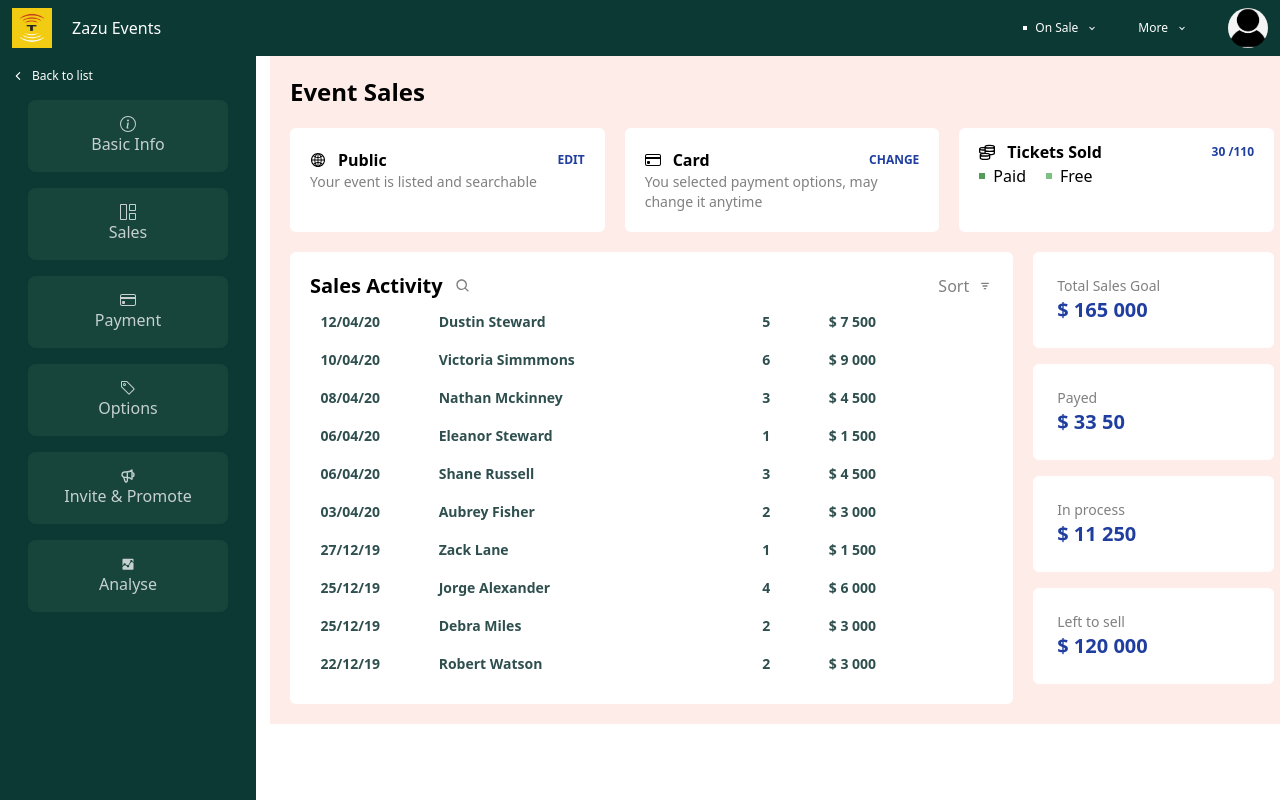
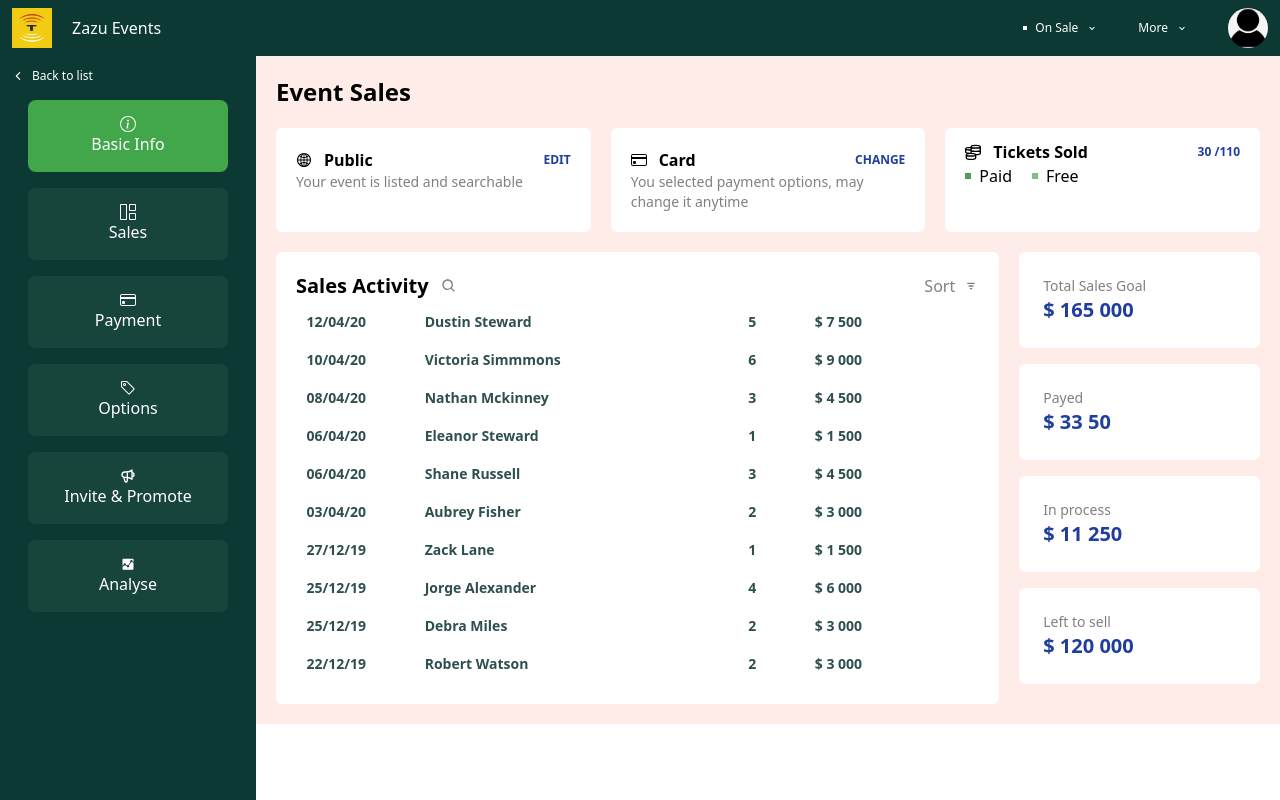
Before and after one commit to ChidebeLawrence/eventTracker, a React (Vite) app: page /sales in a window 1280 px wide. Built offline with nearby package versions, Linux system fonts and the light colour scheme.

Commit message:
added missing data type

```diff
--- a/package.json
+++ b/package.json
@@ -17,6 +17,7 @@
   "dependencies": {
     "@emotion/react": "^11.10.5",
     "@emotion/styled": "^11.10.5",
+    "@mui/icons-material": "^5.11.0",
     "@mui/material": "^5.11.3",
     "@reduxjs/toolkit": "^1.9.1",
     "eslint-import-resolver-typescript": "^3.5.2",
--- a/src/App.tsx
+++ b/src/App.tsx
@@ -4,9 +4,10 @@ import Section from '@/Components/Section'
 
 function App() {
   return (
-    <div className="text-white  w-full">
+    <div className="text-white w-full">
       <Header />
-      <div className="flex h-full w-full">
+
+      <div className="flex h-full w-full ">
         <LeftSideNav />
         <Section />
       </div>
--- a/src/Components/Header.tsx
+++ b/src/Components/Header.tsx
@@ -4,31 +4,34 @@ import profile_img from '@/assets/images/profile_img.png'
 import { BiChevronDown, BiChevronUp } from 'react-icons/bi'
 
 const Header: React.FC = () => {
-  const [sale, setSale] = useState(false)
-  const [more, setMore] = useState(false)
+  const [more, setMore] = useState<boolean>(false)
+  const [sale, setSale] = useState<boolean>(false)
 
-  const toggleSale = () => {
+  const toggleSale: () => void = () => {
     setSale(!sale)
   }
 
-  const toggleMore = () => {
+  const toggleMore: () => void = () => {
     setMore(!more)
   }
 
   return (
-    <div className="bg-seagreen px-3 py-2 border-none flex justify-between sticky top-0 z-10">
+    <div className="bg-seagreen px-3 py-2 border-none flex justify-between fixed top-0 left-0 right-0 w-full z-10">
       <div className="flex justify-between items-center gap-5">
         <img src={logo} alt="logo" className="h-10 w-10 object-cover" />
         <h1>Zazu Events</h1>
       </div>
+
       <div className="flex justify-between items-center gap-10">
         <div className="flex items-center gap-2 text-xs cursor-pointer hover:underline" onClick={toggleSale}>
           <div className="w-1 h-1 border-2"></div>
           On Sale {sale ? <BiChevronUp /> : <BiChevronDown />}
         </div>
+
         <div className="flex items-center gap-2 text-xs cursor-pointer hover:underline" onClick={toggleMore}>
           More {more ? <BiChevronUp /> : <BiChevronDown />}
         </div>
+
         <img src={profile_img} alt="profile_img" className="h-10 w-10 rounded-full object-cover cursor-pointer" />
       </div>
     </div>
--- a/src/Components/LeftNavTab.tsx
+++ b/src/Components/LeftNavTab.tsx
@@ -1,13 +1,16 @@
 interface LeftNavTabProps {
   name: string
   icon: React.ReactElement
+  active: boolean
 }
 
-const LeftNavTab: React.FC<LeftNavTabProps> = ({ icon, name }) => {
+const LeftNavTab: React.FC<LeftNavTabProps> = ({ icon, name, active }) => {
   return (
     <>
-      <div className="m-4 bg-lightGreen h-18 rounded-lg hover:bg-lightLemon cursor-pointer ">
-        <div className="flex items-center flex-col justify-center py-4 text-c6d1cf ">
+      <div
+        className={`m-4 h-18 rounded-lg cursor-pointer ${active ? 'bg-[#42a74a]' : 'bg-lightGreen hover:bg-[#42a74a]'}`}
+      >
+        <div className="flex items-center flex-col justify-center py-4">
           {icon}
           {name}
         </div>
--- a/src/Components/LeftSideNav.tsx
+++ b/src/Components/LeftSideNav.tsx
@@ -4,31 +4,48 @@ import { HiOutlineSpeakerphone } from 'react-icons/hi'
 import { DiGoogleAnalytics } from 'react-icons/di'
 import LeftNavTab from '@/Components/LeftNavTab'
 import { NavLink } from 'react-router-dom'
+import { useState } from 'react'
 
 const LeftSideNav: React.FC = () => {
+  const [activeTab, setActiveTab] = useState<string>('basic_info')
+
+  const handleClick = (tab: string) => {
+    setActiveTab(tab)
+  }
+
   return (
-    <nav className="bg-seagreen w-1/5 fixed top-14 bottom-0 p-3">
+    <nav className="bg-seagreen w-1/5 fixed top-14 bottom-0 p-3 overflow-auto">
       <div className="flex items-center gap-2 text-xs cursor-pointer hover:underline">
         <IoChevronBackOutline />
         Back to list
       </div>
-      <NavLink to="/basic_info">
-        <LeftNavTab name="Basic Info" icon={<BsInfoCircle />} />
+
+      <NavLink to="/basic_info" onClick={() => handleClick('basic_info')}>
+        <LeftNavTab name="Basic Info" icon={<BsInfoCircle />} active={activeTab === 'basic_info'} />
       </NavLink>
-      <NavLink to="/sales">
-        <LeftNavTab name="Sales" icon={<BsGrid1X2 />} />
+
+      <NavLink to="/sales" onClick={() => handleClick('sales')}>
+        <LeftNavTab name="Sales" icon={<BsGrid1X2 />} active={activeTab === 'sales'} />
       </NavLink>
-      <NavLink to="/payment">
-        <LeftNavTab name="Payment" icon={<BsCreditCard />} />
+
+      <NavLink to="/payment" onClick={() => handleClick('payment')}>
+        <LeftNavTab name="Payment" icon={<BsCreditCard />} active={activeTab === 'payment'} />
       </NavLink>
-      <NavLink to="/options">
-        <LeftNavTab name="Options" icon={<BsTag />} />
+
+      <NavLink to="/options" onClick={() => handleClick('options')}>
+        <LeftNavTab name="Options" icon={<BsTag />} active={activeTab === 'options'} />
       </NavLink>
-      <NavLink to="/invite_n_promote">
-        <LeftNavTab name="Invite & Promote" icon={<HiOutlineSpeakerphone />} />
+
+      <NavLink to="/invite_n_promote" onClick={() => handleClick('invite_n_promote')}>
+        <LeftNavTab
+          name="Invite & Promote"
+          icon={<HiOutlineSpeakerphone />}
+          active={activeTab === 'invite_n_promote'}
+        />
       </NavLink>
-      <NavLink to="/analyse">
-        <LeftNavTab name="Analyse" icon={<DiGoogleAnalytics />} />
+
+      <NavLink to="/analyse" onClick={() => handleClick('analyse')}>
+        <LeftNavTab name="Analyse" icon={<DiGoogleAnalytics />} active={activeTab === 'analyse'} />
       </NavLink>
     </nav>
   )
--- a/src/Components/Section.tsx
+++ b/src/Components/Section.tsx
@@ -8,7 +8,7 @@ import Sales from '@/Components/private/sales/Sales'
 
 const Section: React.FC = () => {
   return (
-    <section className="bg-feece8 h-fit p-5 w-4/5 overflow-hidden text-black relative left-[270px]">
+    <section className="bg-feece8 h-fit p-5 w-4/5 overflow-hidden text-black relative left-[20%] top-[56px] overflow-auto">
       <Routes>
         <Route path="/basic_info" element={<BasicInfo />} />
         <Route path="/sales" element={<Sales />} />
--- a/src/Components/private/sales/Sales.tsx
+++ b/src/Components/private/sales/Sales.tsx
@@ -9,6 +9,7 @@ const Sales: React.FC = () => {
   return (
     <div>
       <div className="text-2xl font-semibold">Event Sales</div>
+
       <div className="flex flex-row gap-5 py-5">
         <SalesTab icon={<AiOutlineGlobal />} head="Public" edit="EDIT" note="Your event is listed and searchable" />
         <SalesTab
@@ -32,6 +33,7 @@ const Sales: React.FC = () => {
               <div className="text-blue">30 /110</div>
             </div>
           </div>
+
           <div className="flex gap-5">
             <div className="flex items-center gap-2">
               <div className="w-1.5 h-1.5 bg-lightLemon"></div>
@@ -44,6 +46,7 @@ const Sales: React.FC = () => {
           </div>
         </div>
       </div>
+
       <div className="flex w-full gap-5">
         <SalesActivity />
       </div>
--- a/src/Components/private/sales/SalesActivity.tsx
+++ b/src/Components/private/sales/SalesActivity.tsx
@@ -31,6 +31,7 @@ const SalesActivity: React.FC = () => {
           <SalesActivityTab date="22/12/19" name="Robert Watson" quantity={2} amount="$ 3 000" details="DETAILS" />
         </div>
       </div>
+
       <div className="w-1/4">
         <SalesBudget name="Total Sales Goal" amount="$ 165 000" />
         <SalesBudget name="Payed" amount="$ 33 50" />
--- a/src/Components/private/sales/SalesActivityTab.tsx
+++ b/src/Components/private/sales/SalesActivityTab.tsx
@@ -9,13 +9,16 @@ interface SalesActivityTab {
 }
 
 const SalesActivityTab: React.FC<SalesActivityTab> = ({ date, name, quantity, amount, details }) => {
-  const [isDetails, setIsDetails] = useState(false)
-  const detailsVisible = () => {
+  const [isDetails, setIsDetails] = useState<boolean>(false)
+
+  const detailsVisible: () => void = () => {
     setIsDetails(!isDetails)
   }
+
   const detailsInvisible = () => {
     setIsDetails(false)
   }
+
   return (
     <div
       onMouseEnter={detailsVisible}
@@ -26,6 +29,7 @@ const SalesActivityTab: React.FC<SalesActivityTab> = ({ date, name, quantity, am
       <div className="w-2/5">{name}</div>
       <div className="">{quantity}</div>
       <div className="">{amount}</div>
+
       <div className={`text-blue text-xs hover:underline cursor-pointer ${isDetails ? 'visible' : 'invisible'}`}>
         {details}
       </div>
--- a/src/Components/private/sales/SalesTab.tsx
+++ b/src/Components/private/sales/SalesTab.tsx
@@ -17,6 +17,7 @@ const SalesTab: React.FC<SalesTab> = ({ head, edit, note, icon }) => {
             {head}
           </div>
         </div>
+
         <div className="">
           <div className="text-blue hover:underline cursor-pointer">{edit}</div>
         </div>
```
Also changed, not shown: 1 other file (tests, documents, lock files or other folders).
